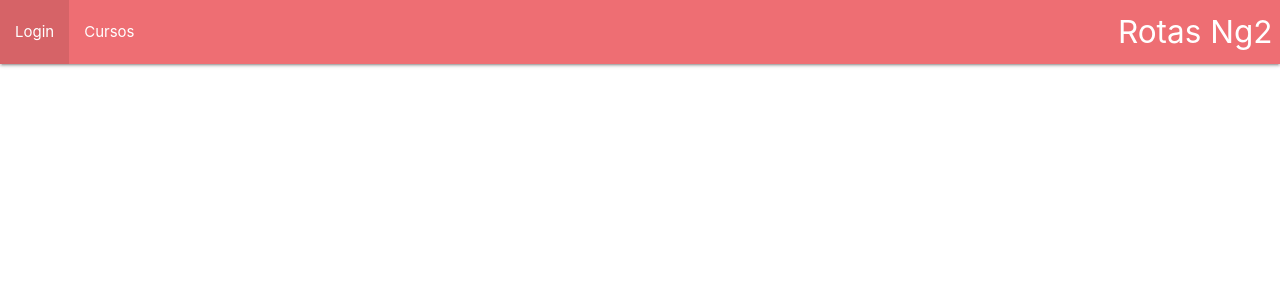
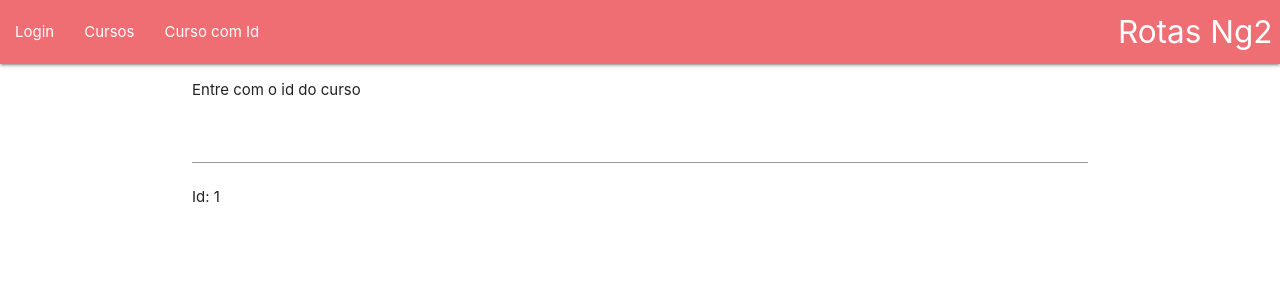
Before and after one commit to Eronheit/angular-routes, an Angular app: page /curso/1 in a window 1280 px wide. Before the commit this address led to /. Shown: the top 300 px of the page. Built offline with nearby package versions, Linux system fonts and the light colour scheme.

Commit message:
feat: define and extract params of route

```diff
--- a/src/app/app-routing.module.ts
+++ b/src/app/app-routing.module.ts
@@ -1,11 +1,13 @@
 import { NgModule } from '@angular/core';
 import { RouterModule, Routes } from '@angular/router';
+import { CursoDetalheComponent } from './curso-detalhe/curso-detalhe.component';
 import { CursosComponent } from './cursos/cursos.component';
 import { HomeComponent } from './home/home.component';
 import { LoginComponent } from './login/login.component';
 
 const routes: Routes = [
   { path: 'cursos', component: CursosComponent },
+  { path: 'curso/:id', component: CursoDetalheComponent },
   { path: 'login', component: LoginComponent },
   { path: '', component: HomeComponent }
 ];
--- a/src/app/app.component.html
+++ b/src/app/app.component.html
@@ -1,13 +1,16 @@
 <nav>
   <div class="nav-wrapper">
-    <a [routerLink]="" class="brand-logo right">Rotas Ng2</a>
+    <a routerLink="" class="brand-logo right">Rotas Ng2</a>
     <ul id="nav-mobile" class="left hide-on-med-and-down">
       <li routerLinkActive="active"><a routerLink="/login">Login</a></li>
       <li routerLinkActive="active"><a routerLink="/cursos">Cursos</a></li>
+      <li routerLinkActive="active"><a [routerLink]="['curso', idCurso.value]">Curso com Id</a></li>
     </ul>
   </div>
 </nav>
 
 <div class="container">
+  <p>Entre com o id do curso</p>
+  <input #idCurso />
   <router-outlet></router-outlet>
 </div>
--- /dev/null
+++ b/src/app/curso-detalhe/curso-detalhe.component.html
@@ -0,0 +1 @@
+<p *ngIf="id">Id: {{ id }}</p>
--- /dev/null
+++ b/src/app/curso-detalhe/curso-detalhe.component.ts
@@ -0,0 +1,22 @@
+import { Component, OnInit } from '@angular/core';
+import { ActivatedRoute } from '@angular/router';
+
+@Component({
+  selector: 'app-curso-detalhe',
+  templateUrl: './curso-detalhe.component.html',
+  styleUrls: ['./curso-detalhe.component.css']
+})
+export class CursoDetalheComponent implements OnInit {
+
+  id: string;
+
+  constructor(
+    private route: ActivatedRoute
+  ) {
+    this.id = this.route.snapshot.params['id']
+   }
+
+  ngOnInit(): void {
+  }
+
+}
```
Also changed, not shown: src/app/app.module.ts (+6 -2 lines), src/app/curso-detalhe/curso-detalhe.component.css (added), 1 other file (tests, documents, lock files or other folders).
